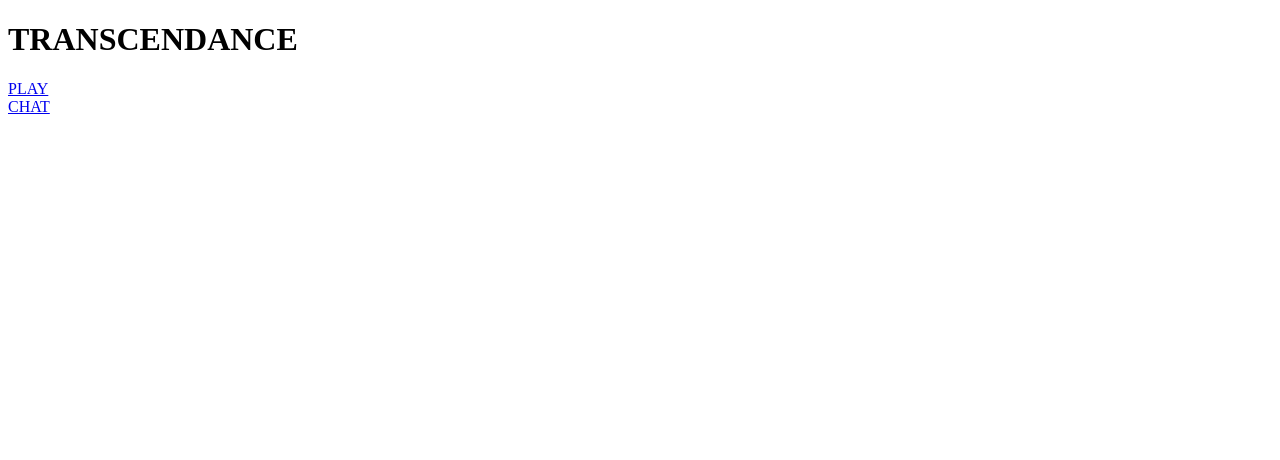
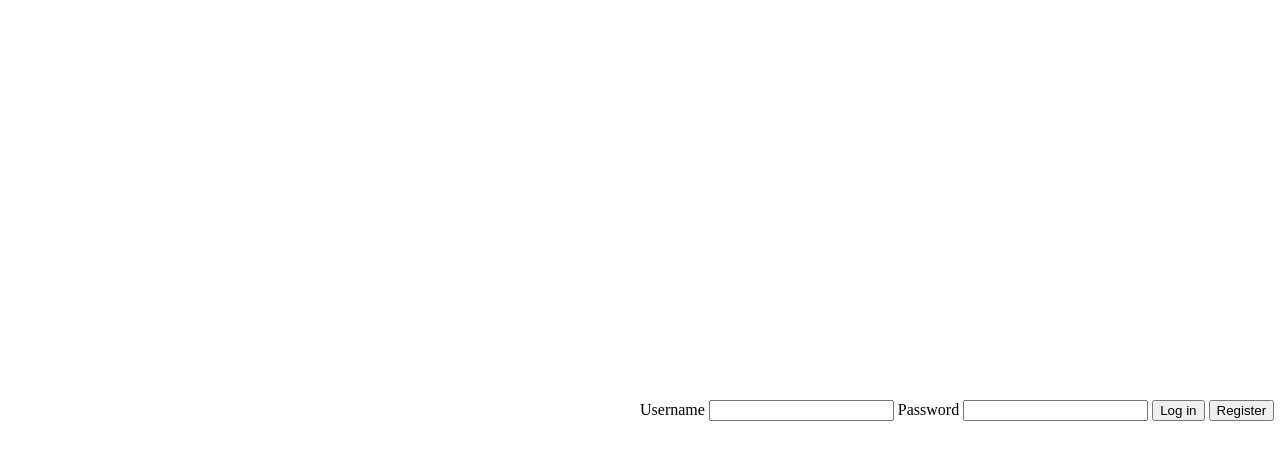
Before and after one commit to ninofaivre/transcendence, a SvelteKit app in the folder frontend/: page / in a window 1280 px wide. Shown: the top 460 px of the page. Built offline with nearby package versions, Linux system fonts and the light colour scheme.

Commit message:
Auth.svelte

```diff
--- a/frontend/src/routes/+page.svelte
+++ b/frontend/src/routes/+page.svelte
@@ -1,5 +1,24 @@
+<script>
+
+	import Auth from './Auth.svelte'
+
+	let logged_in = false
+
+</script>
+
+{#if logged_in}
+
 <h1> TRANSCENDANCE </h1>
 
 <div><a href="/pong">PLAY</a></div>
 
 <div><a href="/chat">CHAT</a></div>
+
+{:else}
+
+	<Auth/>
+
+{/if}
+
+<style>
+</style>
--- /dev/null
+++ b/frontend/src/routes/Auth.svelte
@@ -0,0 +1,25 @@
+<script>
+</script>
+
+<div>
+	<form method="POST" action="?/login">
+		<label>
+			Username
+			<input name="username" type="username" required>
+		</label>
+		<label>
+			Password
+			<input name="password" type="password" required>
+		</label>
+		<button>Log in</button>
+		<button formaction="?/register">Register</button>
+	</form>
+</div>
+
+<style>
+	div {
+		position: absolute;
+		top: 50%;
+		left: 50%;
+	}
+</style>
```
Also changed, not shown: frontend/src/routes/page.ts (added, +9 -0 lines), 1 other file (tests, documents, lock files or other folders).
